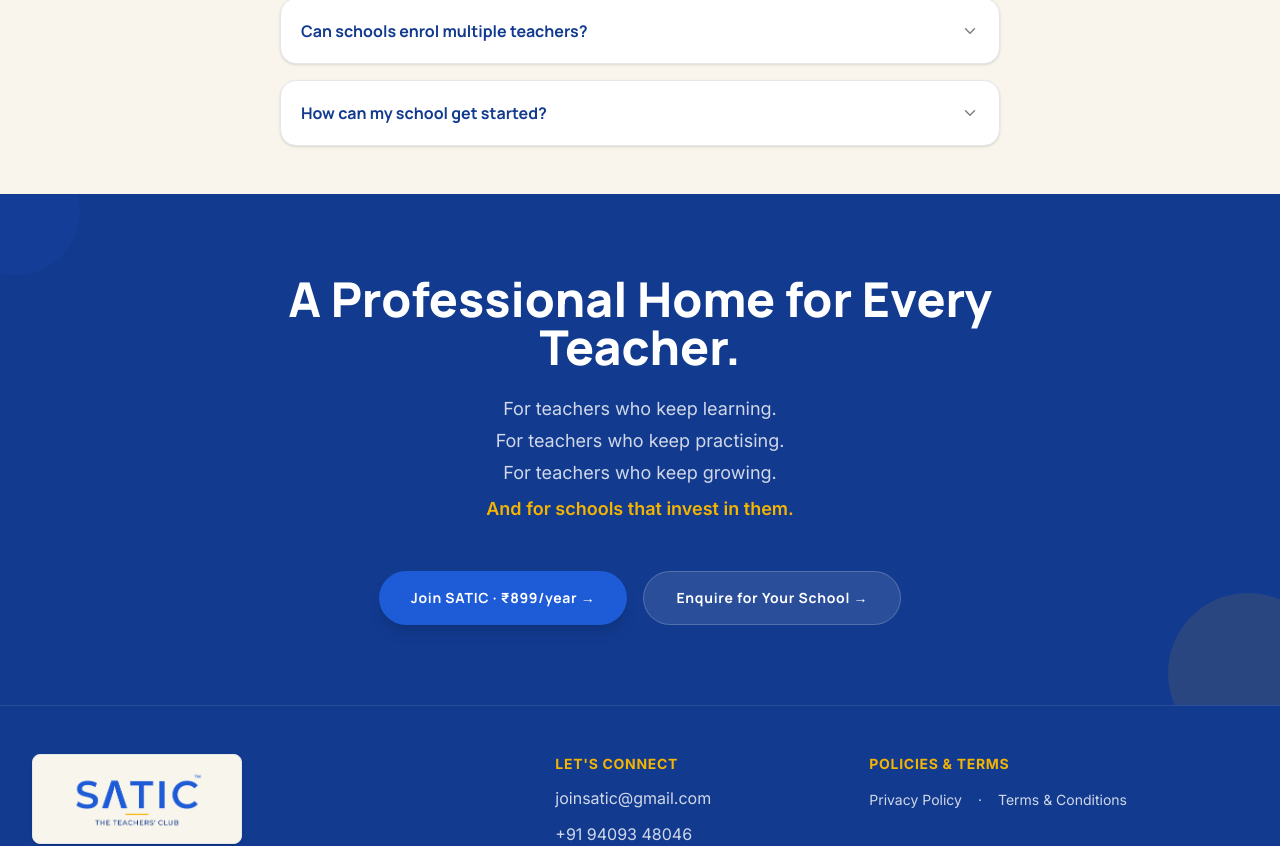
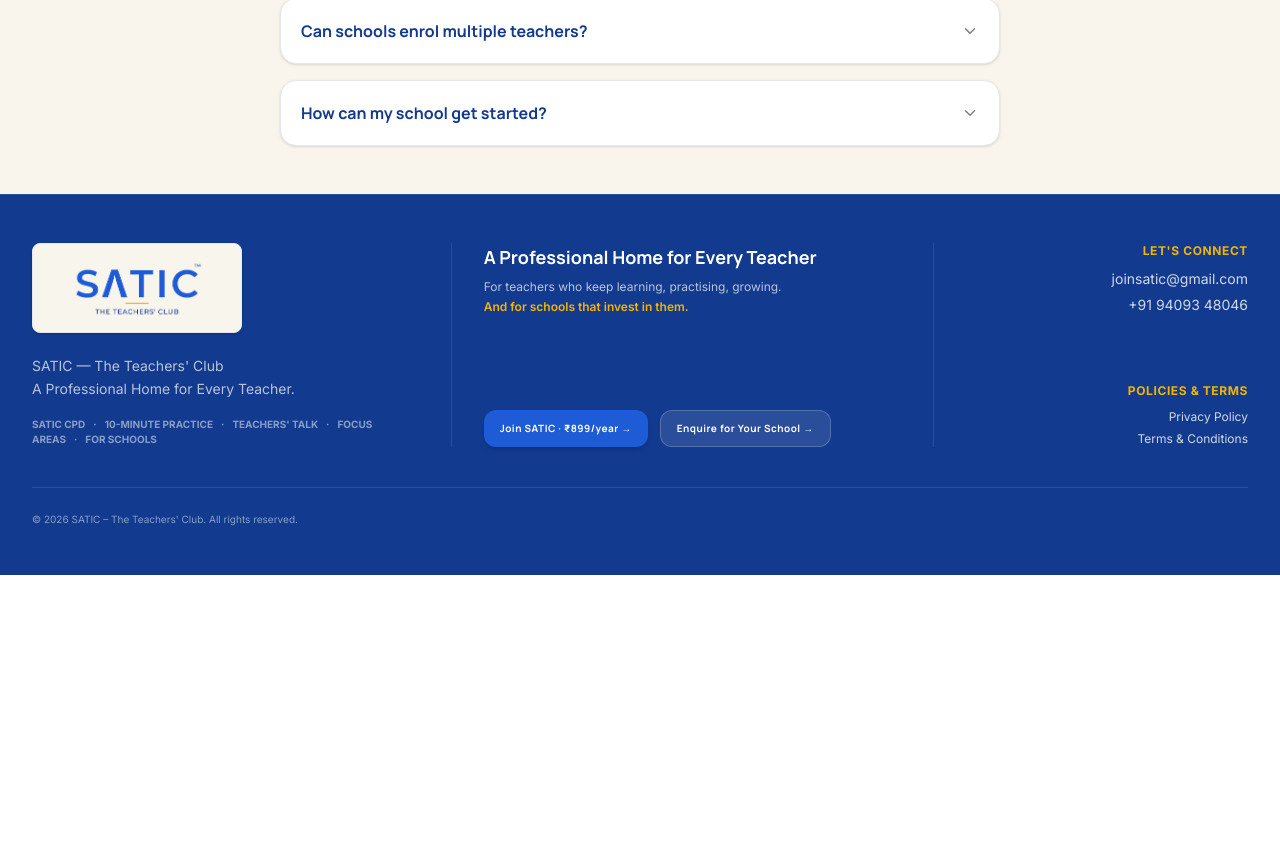
Before and after one commit to kinziiee21/saticweb2, a Next.js app: page / in a window 1280 px wide. Shown: the part 8363-9209 px from the top of the page. After the commit the page ends 8938 px from the top, so only its background shows below. Built offline with nearby package versions, Linux system fonts and the light colour scheme.

Commit message:
style: remove final cta section and integrate compact cta block inside footer center

```diff
--- a/src/app/page.tsx
+++ b/src/app/page.tsx
@@ -1017,45 +1017,13 @@
         </div>
       </section>
 
-      {/* FINAL CTA */}
-      <section className="px-6 py-20 bg-brand-secondary text-white relative overflow-hidden text-center border-t border-brand-secondary">
-        <div className="absolute -top-12 -left-12 h-32 w-32 rounded-full bg-brand-primary opacity-10"></div>
-        <div className="absolute -bottom-12 -right-12 h-40 w-40 rounded-full bg-brand-accent opacity-10"></div>
-
-        <div className="max-w-4xl mx-auto space-y-6 relative z-10">
-          <h2 className="text-4xl md:text-5xl font-black font-display">A Professional Home for Every Teacher.</h2>
-
-          <div className="text-base md:text-lg text-white/80 space-y-1 font-body">
-            <p>For teachers who keep learning.</p>
-            <p>For teachers who keep practising.</p>
-            <p>For teachers who keep growing.</p>
-            <p className="font-semibold text-brand-accent mt-2">And for schools that invest in them.</p>
-          </div>
-
-          <div className="flex flex-col sm:flex-row justify-center gap-4 pt-6 font-display text-xs md:text-sm uppercase tracking-wider font-bold">
-            <button
-              onClick={() => setIsJoinOpen(true)}
-              className="bg-brand-primary hover:bg-white hover:text-brand-secondary text-white py-4 px-8 rounded-full shadow-lg transition-premium cursor-pointer"
-            >
-              Join SATIC · ₹899/year →
-            </button>
-            <button
-              onClick={() => setIsEnquiryOpen(true)}
-              className="bg-white/10 hover:bg-white hover:text-brand-secondary text-white border border-white/20 py-4 px-8 rounded-full transition-premium cursor-pointer"
-            >
-              Enquire for Your School →
-            </button>
-          </div>
-        </div>
-      </section>
-
       {/* Footer */}
       <footer className="bg-brand-secondary text-[#FAF8F2] border-t border-white/10 px-6 py-12 lg:px-8">
         <div className="mx-auto max-w-7xl">
           <div className="grid grid-cols-1 gap-10 lg:grid-cols-12 mb-10">
 
             {/* Logo block */}
-            <div className="lg:col-span-5 space-y-4">
+            <div className="lg:col-span-4 space-y-4">
               <div className="bg-[#F8F5EC] px-3.5 py-2 rounded-lg border border-brand-border inline-block shadow-sm">
                 <Image
                   src="/satic-logo.png"
@@ -1066,7 +1034,7 @@
                   style={{ height: "auto" }}
                 />
               </div>
-              <p className="text-sm md:text-base text-white/70 max-w-sm leading-relaxed font-body">
+              <p className="text-sm text-white/70 max-w-xs leading-relaxed font-body">
                 SATIC — The Teachers' Club
                 <br />
                 A Professional Home for Every Teacher.
@@ -1084,12 +1052,39 @@
               </div>
             </div>
 
-            {/* Let's Connect links */}
-            <div className="lg:col-span-3 space-y-3 font-body">
-              <h3 className="text-sm font-bold text-brand-accent uppercase tracking-wider">
+            {/* Center Compact CTA Block */}
+            <div className="lg:col-span-5 space-y-4 text-center lg:text-left flex flex-col justify-between border-t lg:border-t-0 lg:border-x border-white/10 py-6 lg:py-0 lg:px-8">
+              <div className="space-y-2">
+                <h3 className="text-lg font-bold text-white font-display">A Professional Home for Every Teacher</h3>
+                <div className="text-xs text-white/70 space-y-1 font-body">
+                  <p>For teachers who keep learning, practising, growing.</p>
+                  <p className="font-semibold text-brand-accent">And for schools that invest in them.</p>
+                </div>
+              </div>
+              <div className="flex flex-col sm:flex-row gap-3 pt-2 font-display text-[10px] font-bold uppercase tracking-wider justify-center lg:justify-start">
+                <button
+                  onClick={() => setIsJoinOpen(true)}
+                  className="bg-brand-primary hover:bg-white hover:text-brand-secondary text-white py-2.5 px-4 rounded-xl shadow-md transition-premium cursor-pointer text-center"
+                >
+                  Join SATIC · ₹899/year →
+                </button>
+                <button
+                  onClick={() => setIsEnquiryOpen(true)}
+                  className="bg-white/10 hover:bg-white hover:text-brand-secondary text-white border border-white/20 py-2.5 px-4 rounded-xl transition-premium cursor-pointer text-center"
+                >
+                  Enquire for Your School →
+                </button>
+              </div>
+            </div>
+
+            {/* Right Column: Stacked Connect & Legal Block */}
+            <div className="lg:col-span-3 flex flex-col space-y-8 lg:text-right lg:items-end justify-between">
+              {/* Let's Connect */}
+              <div className="space-y-2.5 font-body">
+                <h3 className="text-xs font-bold text-brand-accent uppercase tracking-wider">
                   Let's Connect
                 </h3>
-              <ul className="space-y-3 text-sm md:text-base text-white/80">
+                <ul className="space-y-1.5 text-xs md:text-sm text-white/80">
                   <li>
                     <a href="mailto:joinsatic@gmail.com" className="hover:text-white transition-colors block">
                       joinsatic@gmail.com
@@ -1103,15 +1098,15 @@
                 </ul>
               </div>
 
-            {/* Legal Block */}
-            <div className="lg:col-span-4 space-y-4 font-body">
-              <h3 className="text-sm font-bold text-brand-accent uppercase tracking-wider">
+              {/* Policies & Terms */}
+              <div className="space-y-2.5 font-body">
+                <h3 className="text-xs font-bold text-brand-accent uppercase tracking-wider">
                   Policies & Terms
                 </h3>
-              <div className="text-xs md:text-sm text-white/80 space-x-4">
+                <div className="text-xs text-white/80 flex flex-col lg:items-end space-y-1.5">
                   <a href="#" className="hover:text-white transition-colors">Privacy Policy</a>
-                <span>·</span>
                   <a href="#" className="hover:text-white transition-colors">Terms & Conditions</a>
+                </div>
               </div>
             </div>
 
```
Lines whose indentation alone changed are shown as unchanged.
